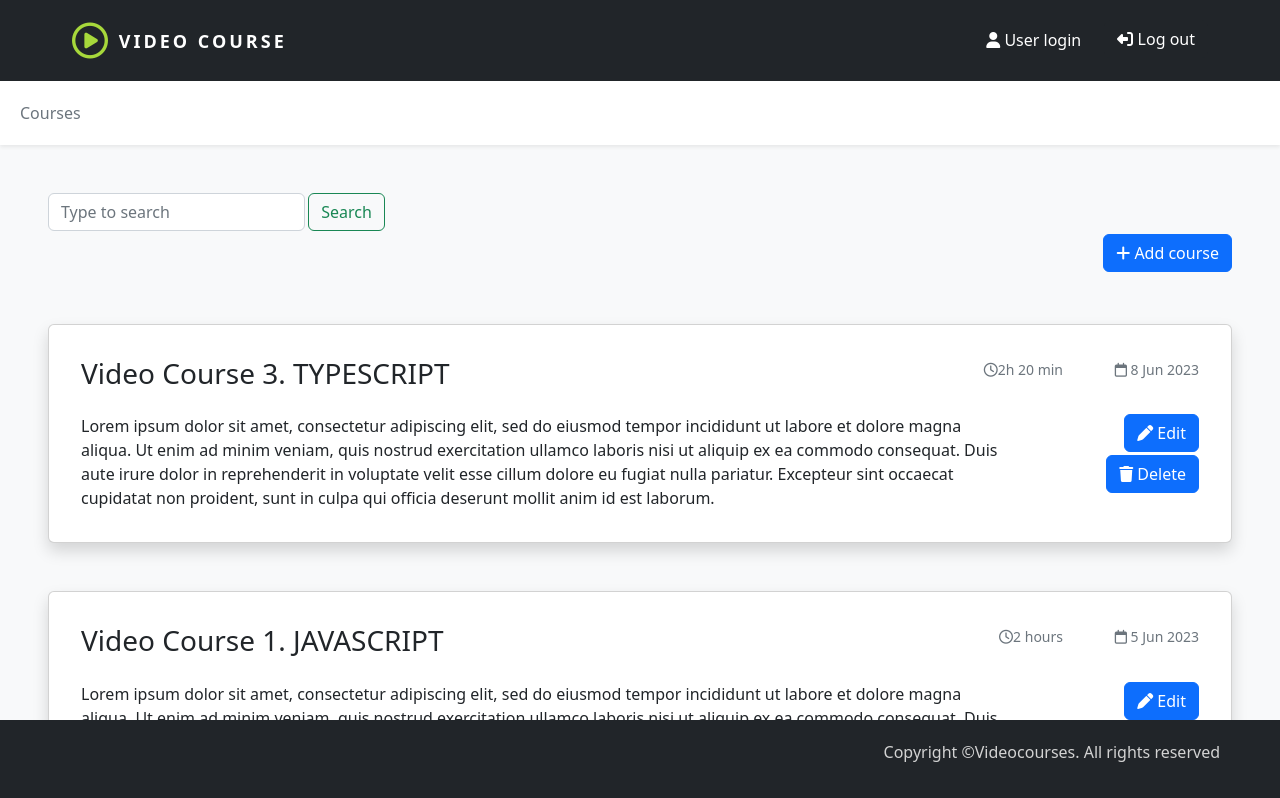
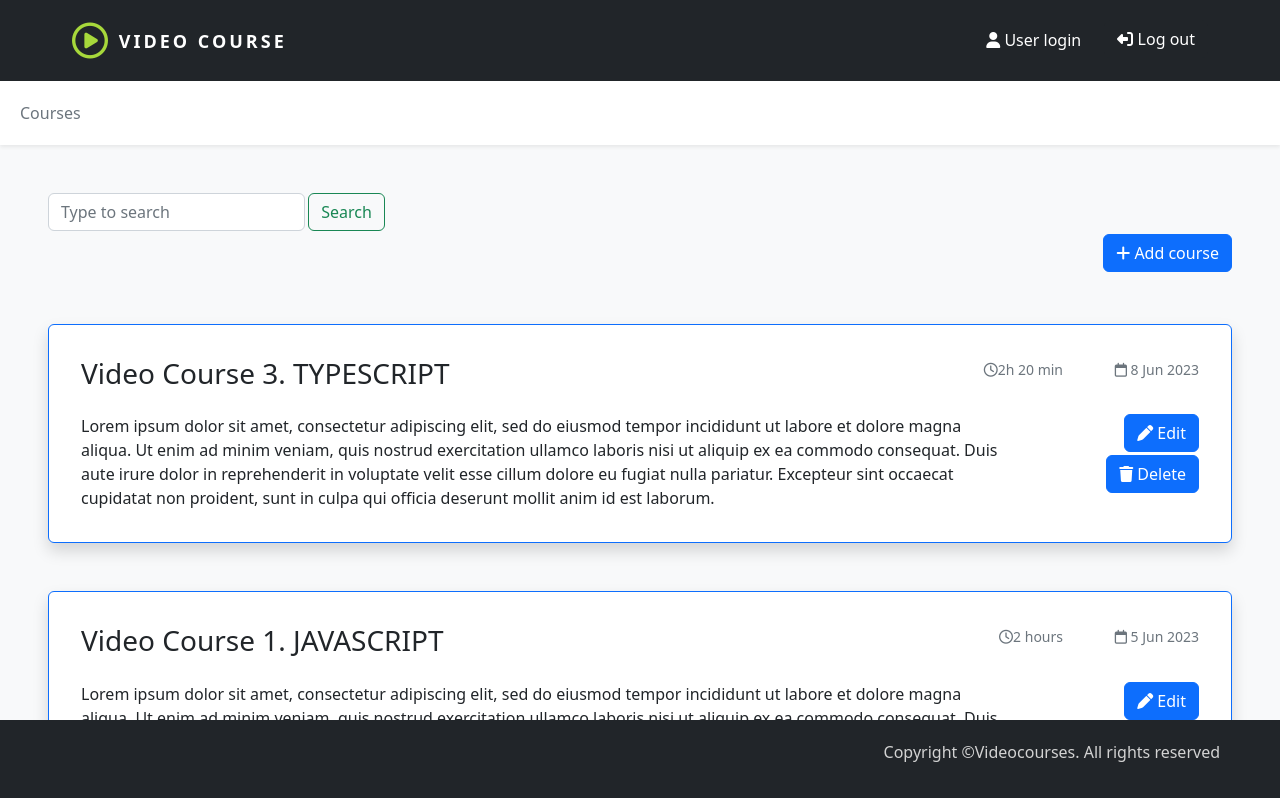
Before and after one commit to Sytnikovakatya/angular-courses-app, an Angular app: page / in a window 1280 px wide. Shown: the top 798 px of the page. Built offline with nearby package versions, Linux system fonts and the light colour scheme.

Commit message:
create custom directive to change course border based on creation date

```diff
--- a/src/app/app.module.ts
+++ b/src/app/app.module.ts
@@ -18,6 +18,7 @@ import { LogoComponent } from '@components/logo/logo.component';
 import { LoaderComponent } from '@components/loader/loader.component';
 import { SearchBarComponent } from '@components/search-bar/search-bar.component';
 import { NoCoursesComponent } from './components/no-courses/no-courses/no-courses.component';
+import { HighlightDateDirective } from './directives/hightlight-date/highlight-date.directive';
 import { DurationPipe } from './pipes/duration/duration.pipe';
 import { OrderByPipe } from './pipes/orderBy/order-by.pipe';
 
@@ -34,6 +35,7 @@ import { OrderByPipe } from './pipes/orderBy/order-by.pipe';
     InputComponent,
     LoaderComponent,
     NoCoursesComponent,
+    HighlightDateDirective,
     DurationPipe,
     OrderByPipe,
   ],
--- a/src/app/components/course-card/course-card.component.html
+++ b/src/app/components/course-card/course-card.component.html
@@ -1,5 +1,9 @@
 <div class="course-card">
-  <div class="card m-5 shadow p-3 mb-5 rounded" [ngClass]="{ 'text-bg-dark': isTopRated }">
+  <div
+    class="card m-5 shadow p-3 mb-5 rounded"
+    [ngClass]="{ 'text-bg-dark': isTopRated }"
+    [appHighlightDate]="higlightCreationDate(course.date)"
+  >
     <div class="card-body">
       <div class="row">
         <div class="col-8">
--- a/src/app/components/course-card/course-card.component.ts
+++ b/src/app/components/course-card/course-card.component.ts
@@ -20,10 +20,25 @@ export class CourseCardComponent {
     const hours: number = Math.floor(value / 60);
     const minutes: number = Math.floor(value % 60);
 
-    if (minutes > 0) {
+    if (hours === 0 && minutes < 59) {
+      return minutes + ' mins';
+    } else if (minutes > 0) {
       return hours + 'h ' + (minutes < 10 ? '0' + minutes : minutes) + ' mins';
     } else {
       return hours + (hours === 1 ? ' hour' : ' hours');
     }
   }
+
+  higlightCreationDate(date: number): string {
+    const daysOffset = 24 * 60 * 60 * 1000 * 14;
+    const condition = Date.now() - daysOffset;
+
+    if (date < Date.now() && date >= condition) {
+      return 'lightseagreen';
+    } else if (date > Date.now()) {
+      return '#0d6efd';
+    } else {
+      return 'lightgrey';
+    }
+  }
 }
--- /dev/null
+++ b/src/app/directives/hightlight-date/highlight-date.directive.ts
@@ -0,0 +1,14 @@
+import { Directive, ElementRef, Input, OnInit } from '@angular/core';
+
+@Directive({
+  selector: '[appHighlightDate]',
+})
+export class HighlightDateDirective implements OnInit {
+  @Input('appHighlightDate') highlightColor: string;
+
+  constructor(private el: ElementRef) {}
+
+  ngOnInit(): void {
+    this.el.nativeElement.style.borderColor = this.highlightColor;
+  }
+}
```
Also changed, not shown: 1 other file (tests, documents, lock files or other folders).
